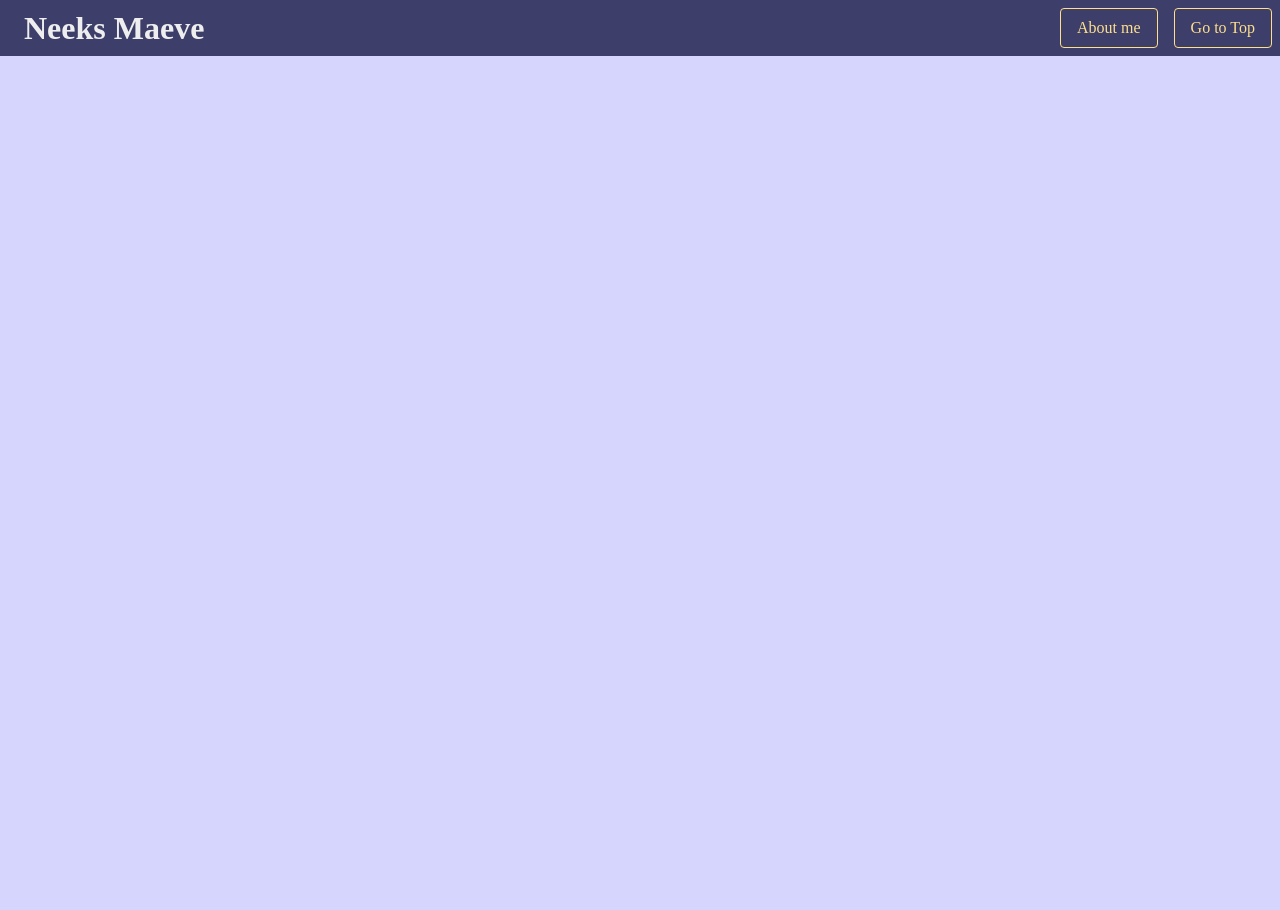
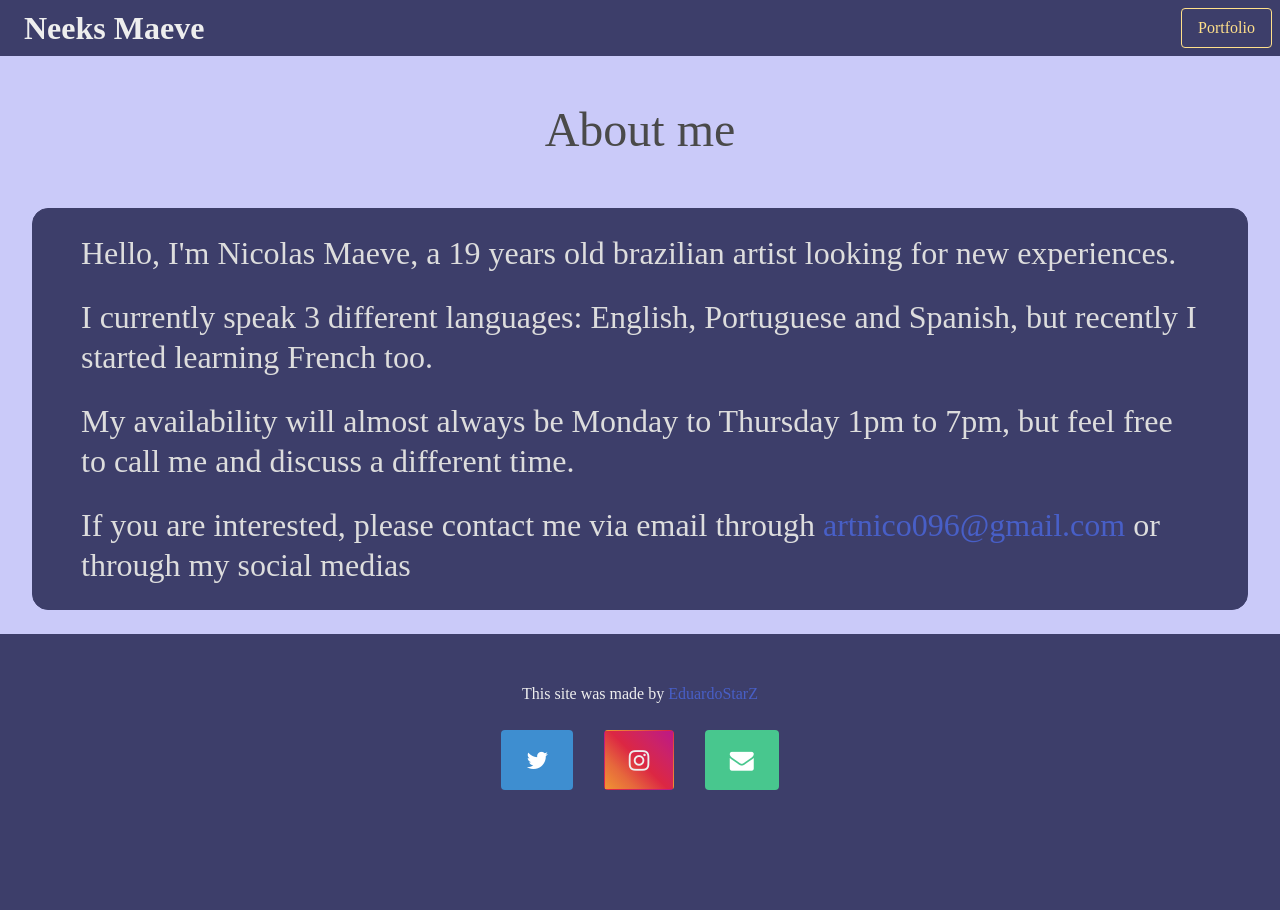
Before and after one commit to NicolasMaeve/NicolasMaeve.github.io, a plain HTML site: page index.html in a window 1280 px wide. Before the commit the page ends 800 px from the top, so only its background shows below. Drawn offline with nearby package versions, Linux system fonts and the light colour scheme; a web font is replaced by a local one.

Commit message:
finished the entire project

```diff
--- a/index.html
+++ b/index.html
@@ -1,8 +1,10 @@
+<!-- Code made by EduardoStarZ, check https://github.com/eduardostarz/ -->
+
 <!DOCTYPE html>
-<html lang="en-us">
+<html lang="en-us" id="html">
 
 <head>
-    <title>Portfolio</title>
+    <title>Neeks Maeve &nbsp;-> About me</title>
     <meta charset="UTF-8" />
     <meta name="viewport" content="width=device-width, initial-scale=1" />
 
@@ -10,7 +12,7 @@
     <link rel="stylesheet" href="https://cdnjs.cloudflare.com/ajax/libs/font-awesome/4.7.0/css/font-awesome.min.css" />
     <link rel="stylesheet" href="styles/lightbox.min.css" />
     <link rel="stylesheet" href="/styles/style.css" />
-    <!-- <link rel="icon" type="image/jpg" href="img/icon.png" width="100%" /> -->
+    <link rel="icon" type="image/jpg" href="img/icon.png" width="100%" />
 
     <script src="https://ajax.googleapis.com/ajax/libs/jquery/3.6.1/jquery.min.js"></script>
     <script src="https://unpkg.com/htmx.org@1.9.10"></script>
@@ -38,14 +40,46 @@
 
             <div class="navbar-end">
                 <div class="buttons">
-                    <a class="button is-warning is-outlined is-normal mx-2 my-2 ">About me</a>
-                    <a class="button is-warning is-outlined is-normal mx-2 my-2" id="topo" onclick="scrolltop()">Go to
-                        Top</a>
+                    <a class="button is-warning is-outlined is-normal mx-2 my-2" href="javascript:void(0)"
+                        onclick="window.location.replace('./portfolio')">Portfolio</a>
                 </div>
             </div>
         </div>
     </nav>
 
+    <h1 class="subtitle is-1 my-6 mx-6">About me</h1>
+    <div class="text-box my-5">
+
+        <p class="subtitle is-3 my-5 mx-6">Hello, I'm Nicolas Maeve, a 19 years old brazilian artist looking for new experiences.
+        </p>
+        <p class="subtitle is-3 my-5 mx-6">I currently speak 3 different languages: English, Portuguese and Spanish, but recently
+            I started learning French too.</p>
+        <p class="subtitle is-3 my-5 mx-6">My availability will almost always be Monday to Thursday 1pm to 7pm, but feel free to
+            call me and discuss a different time.</p>
+
+        <p class="subtitle is-3 my-5 mx-6">If you are interested, please contact me via email through <a href="mailto:artnico096@gmail.com" target="_blank">artnico096@gmail.com</a> or through my
+            social medias</p>
+
+    </div>
+
+    <footer>
+        <div class="footer">
+            <p>This site was made by <a href="https://github.com/eduardostarz" target="_blank">EduardoStarZ</a>
+            </p>
+            <p><a href="https://github.com/eduardostarz"></a></p>
+
+            <div class="links my-5">
+                <a href="http://twitter.com/neeks_maeve" id="twitter-link" target="_blank"
+                    class="footer-link button is-large is-info mx-3"><i class="fa fa-twitter"></i></a>
+                <a href="http://instagram.com/neeks.ilustra" id="instagram-link" target="_blank"
+                    class="footer-link button is-large is-warning mx-3"><i class="fa fa-instagram"></i></a>
+
+                <a href="mailto:artnico096@gmail.com" id="email-link" target="_blank"
+                    class="footer-link button is-large is-success mx-3"><i class=" fa fa-envelope"></i></a>
+            </div>
+        </div>
+
+    </footer>
 </body>
 
 </html>
--- a/styles/style.css
+++ b/styles/style.css
@@ -12,7 +12,7 @@
 }
 
 html {
-	background-color: #d5d5fe !important;
+	background-color: #cacaf9 !important;
 }
 
 /*
@@ -47,6 +47,26 @@ div.buttons {
 a.button:hover {
 	-webkit-user-drag: none;
 	user-select: none;
+}
+
+/* BODY */
+
+body h1.subtitle.is-1 {
+    text-align: center;
+}
+
+body p.subtitle.is-3 {
+    color: #DDDDDD;
+    text-align: start;
+}
+
+div.text-box {
+    margin: auto;
+    width: 95%;
+    border: .1rem solid #3d3e6a;
+    border-radius: 16px 16px;
+    height: fit-content;
+    background-color: #3d3e6a;
 }
 
 /* PHOTO FRAME */
@@ -97,7 +117,7 @@ div.img-frame a img {
 	-webkit-user-drag: none;
 }
 
-/* Footer */
+/* FOOTER */
 
 div.footer {
 	background-color: #3d3e6a;
```
Also changed, not shown: portfolio.html (+10 -4 lines), img/icon.png (added), img/img16.jpg (added).
